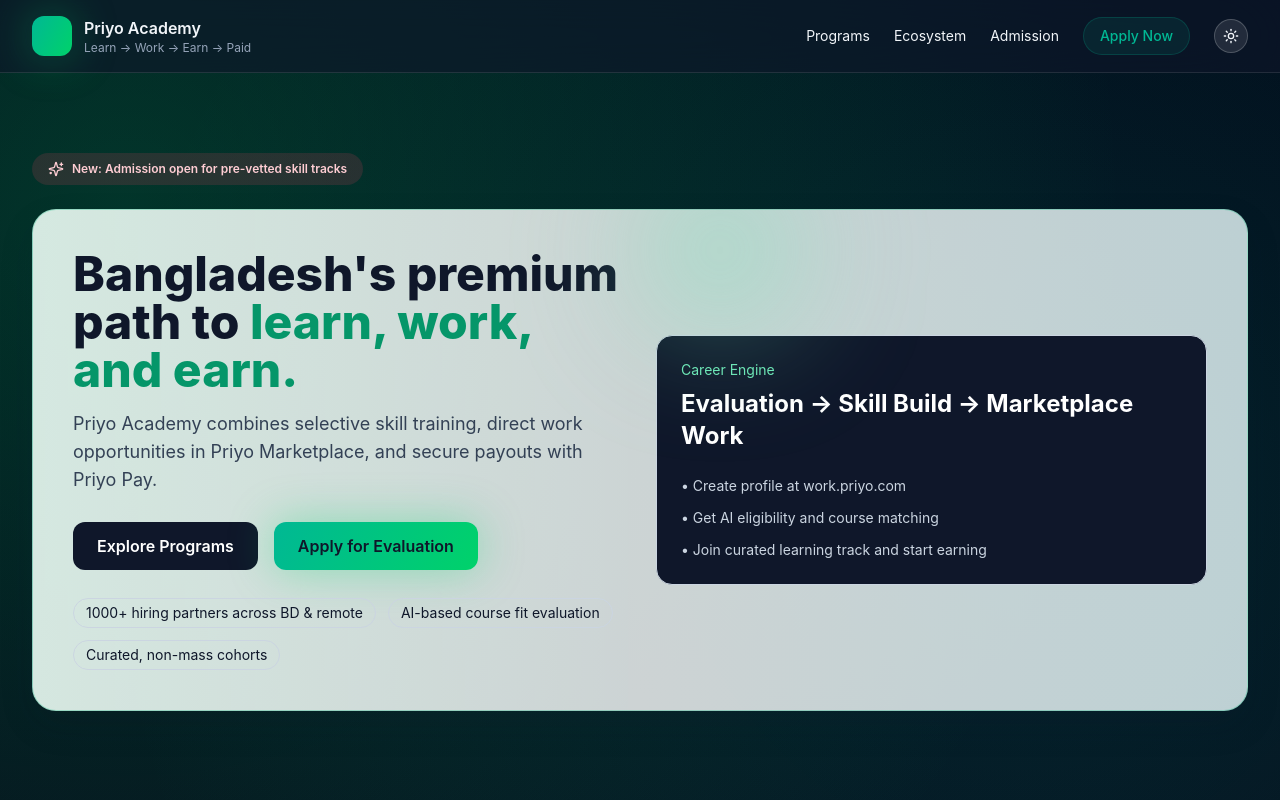
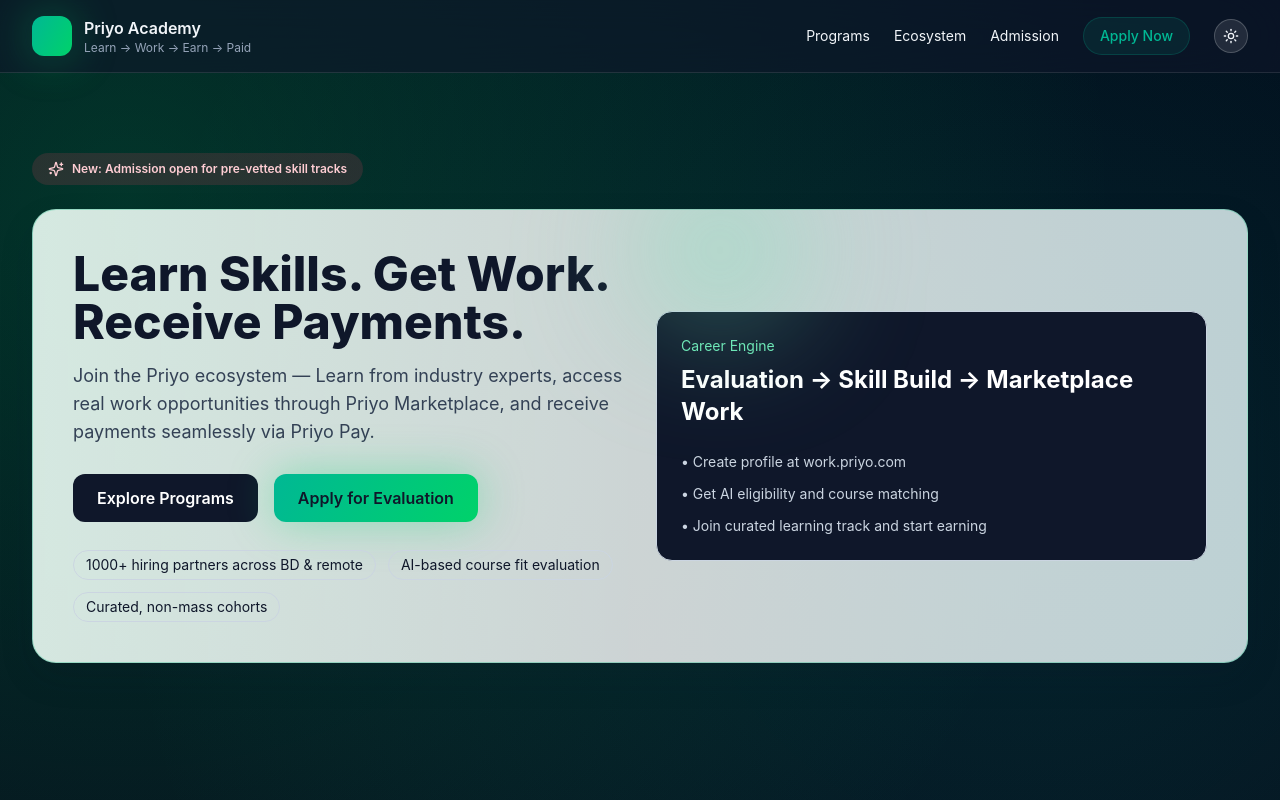
Before and after one commit to meetmdsagorkhan/priyo_academy, a Next.js app: page / in a window 1280 px wide. Shown: the top 800 px of the page. Built offline with nearby package versions, Linux system fonts and the light colour scheme.

Commit message:
Update hero headline and subheadline to requested messaging

```diff
--- a/app/page.tsx
+++ b/app/page.tsx
@@ -107,8 +107,8 @@
           <div className="absolute -top-10 left-1/2 h-40 w-40 rounded-full bg-emerald-300/40 blur-3xl" />
           <div className="grid items-center gap-8 lg:grid-cols-2">
             <div>
-              <h1 className="text-4xl font-extrabold leading-tight sm:text-5xl">Bangladesh&apos;s premium path to <span className="text-emerald-600">learn, work, and earn.</span></h1>
-              <p className="mt-4 max-w-xl text-base text-slate-700 sm:text-lg">Priyo Academy combines selective skill training, direct work opportunities in Priyo Marketplace, and secure payouts with Priyo Pay.</p>
+              <h1 className="text-4xl font-extrabold leading-tight sm:text-5xl">Learn Skills. Get Work. Receive Payments.</h1>
+              <p className="mt-4 max-w-xl text-base text-slate-700 sm:text-lg">Join the Priyo ecosystem — Learn from industry experts, access real work opportunities through Priyo Marketplace, and receive payments seamlessly via Priyo Pay.</p>
               <div className="mt-7 flex flex-wrap gap-4">
                 <a href="#courses" className="rounded-xl bg-slate-900 px-6 py-3 font-semibold text-white transition hover:-translate-y-0.5">Explore Programs</a>
                 <a href="#admission" className="rounded-xl bg-brand-gradient px-6 py-3 font-semibold text-slate-900 shadow-glow">Apply for Evaluation</a>
```
